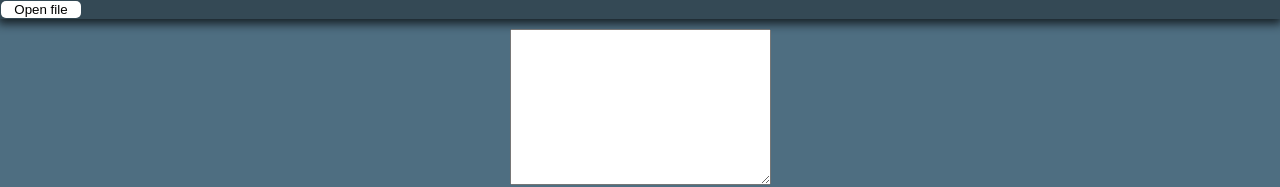
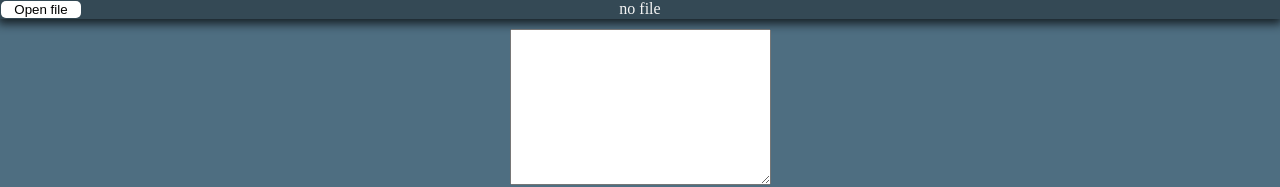
Before and after one commit to Chufretalas/sadpad, a SvelteKit app: page / in a window 1280 px wide. Shown: the top 187 px of the page. Built offline with nearby package versions, Linux system fonts and the light colour scheme.

Commit message:
changed stores to auto-subscribe and now shows the path of current file

```diff
--- a/src/routes/+layout.svelte
+++ b/src/routes/+layout.svelte
@@ -3,17 +3,21 @@
     import "./styles.css"
 
     import { invoke } from "@tauri-apps/api/tauri";
-    import { fileContent } from "./stores";
+    import { filePath, fileContent } from "./stores";
 
     async function openFile() {
-        const content: string = await invoke("open_file")
-        fileContent.set(content)
+        const openedFile: string[] = await invoke("open_file")
+        filePath.set(openedFile[0])
+        fileContent.set(openedFile[1])
     }
 
 </script>
 
 <header>
-    <button class="menu-button" on:click={openFile}>Open file</button>
+    <section class="menu-buttons">
+        <button class="menu-button" on:click={openFile}>Open file</button>
+    </section>
+    <h2 class="file-name">{$filePath}</h2>
 </header>
 <slot/>
 
@@ -23,7 +27,11 @@
         box-shadow: 0 3px 10px 2px #182228;
         margin-bottom: 10px;
         padding: 1px;
+        display: grid;
+        grid-template-columns: 1fr 3fr 1fr;
+        grid-template-rows: 1fr;
     }
+
     .menu-button {
         border: none;
         border-radius: 5px;
@@ -42,4 +50,8 @@
         transform: scale(0.95);
         background-color: rgb(100, 100, 100);
     }
+
+    .file-name {
+        justify-self: center;
+    }
 </style>
--- a/src/routes/+page.svelte
+++ b/src/routes/+page.svelte
@@ -2,15 +2,10 @@
     import { invoke } from "@tauri-apps/api/tauri";
     import { fileContent } from "./stores";
 
-    let editorText = "";
-    fileContent.subscribe((text) => {
-        editorText = text;
-    });
-
 </script>
 
 <main class="main-class">
-    <textarea name="" id="" cols="30" rows="10" bind:value={editorText} />
+    <textarea name="" id="" cols="30" rows="10" bind:value={$fileContent} />
 </main>
 
 <style>
--- a/src/routes/stores.ts
+++ b/src/routes/stores.ts
@@ -1,4 +1,5 @@
 import { writable } from "svelte/store";
 
-export const filePath = writable("")
+
+export const filePath = writable("no file")
 export const fileContent = writable("")
```
Also changed, not shown: 1 other file (tests, documents, lock files or other folders).
